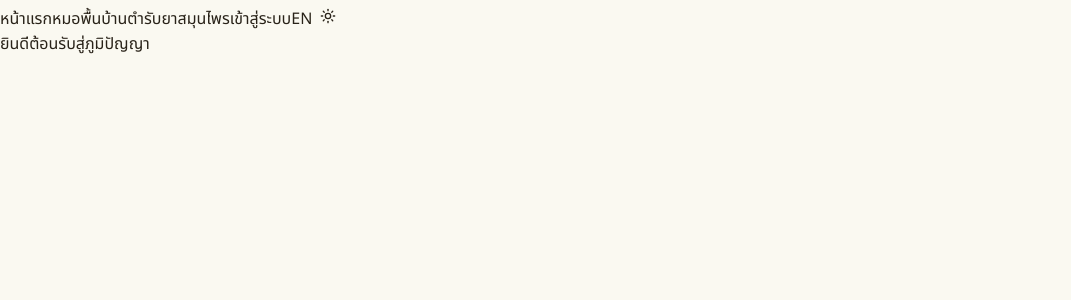
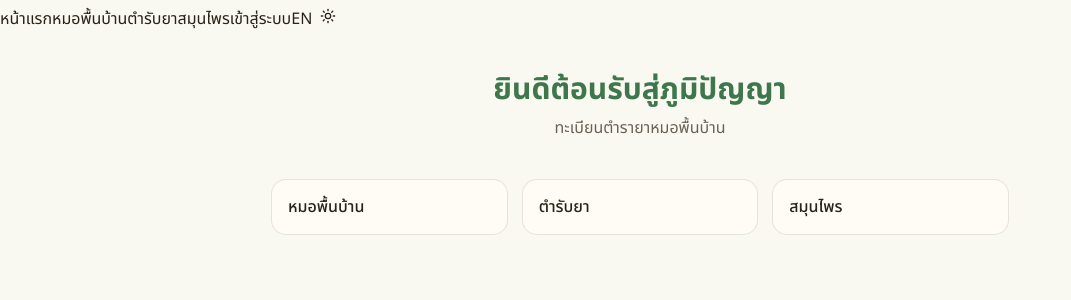
Before and after one commit to willywotz/phum-panya, a Next.js app in the folder web/: page / in a window 1280 px wide. Shown: the top 300 px of the page, without its empty margins (0-1071 px from the left). Built offline with nearby package versions, Linux system fonts and the light colour scheme.

Commit message:
feat(web): landing page with hero and browse cards
Co-Authored-By: Claude Opus 4.8 <noreply@anthropic.com>

```diff
--- a/web/app/(public)/page.tsx
+++ b/web/app/(public)/page.tsx
@@ -1,12 +1,35 @@
 'use client';
 
+import Link from 'next/link';
+
+import { Card, CardHeader, CardTitle } from '@/components/ui/card';
 import { useT } from '@/lib/i18n';
+
+const cards = [
+  { href: '/doctors', key: 'doctors' },
+  { href: '/recipes', key: 'recipes' },
+  { href: '/herbs', key: 'herbs' },
+] as const;
 
 export default function HomePage() {
   const t = useT();
   return (
-    <main>
-      <h1>{t('welcome')}</h1>
+    <main className="mx-auto max-w-3xl px-4 py-10">
+      <section className="mb-10 text-center">
+        <h1 className="text-3xl font-bold text-primary">{t('welcome')}</h1>
+        <p className="mt-2 text-muted-foreground">{t('tagline')}</p>
+      </section>
+      <div className="grid gap-4 sm:grid-cols-3">
+        {cards.map(({ href, key }) => (
+          <Link key={href} href={href} className="block">
+            <Card className="h-full transition-colors hover:border-primary">
+              <CardHeader>
+                <CardTitle>{t(key)}</CardTitle>
+              </CardHeader>
+            </Card>
+          </Link>
+        ))}
+      </div>
     </main>
   );
 }
--- /dev/null
+++ b/web/components/ui/card.tsx
@@ -0,0 +1,103 @@
+import * as React from "react"
+
+import { cn } from "@/lib/utils"
+
+function Card({
+  className,
+  size = "default",
+  ...props
+}: React.ComponentProps<"div"> & { size?: "default" | "sm" }) {
+  return (
+    <div
+      data-slot="card"
+      data-size={size}
+      className={cn(
+        "group/card flex flex-col gap-(--card-spacing) overflow-hidden rounded-xl bg-card py-(--card-spacing) text-sm text-card-foreground ring-1 ring-foreground/10 [--card-spacing:--spacing(4)] has-data-[slot=card-footer]:pb-0 has-[>img:first-child]:pt-0 data-[size=sm]:[--card-spacing:--spacing(3)] data-[size=sm]:has-data-[slot=card-footer]:pb-0 *:[img:first-child]:rounded-t-xl *:[img:last-child]:rounded-b-xl",
+        className
+      )}
+      {...props}
+    />
+  )
+}
+
+function CardHeader({ className, ...props }: React.ComponentProps<"div">) {
+  return (
+    <div
+      data-slot="card-header"
+      className={cn(
+        "group/card-header @container/card-header grid auto-rows-min items-start gap-1 rounded-t-xl px-(--card-spacing) has-data-[slot=card-action]:grid-cols-[1fr_auto] has-data-[slot=card-description]:grid-rows-[auto_auto] [.border-b]:pb-(--card-spacing)",
+        className
+      )}
+      {...props}
+    />
+  )
+}
+
+function CardTitle({ className, ...props }: React.ComponentProps<"div">) {
+  return (
+    <div
+      data-slot="card-title"
+      className={cn(
+        "font-heading text-base leading-snug font-medium group-data-[size=sm]/card:text-sm",
+        className
+      )}
+      {...props}
+    />
+  )
+}
+
+function CardDescription({ className, ...props }: React.ComponentProps<"div">) {
+  return (
+    <div
+      data-slot="card-description"
+      className={cn("text-sm text-muted-foreground", className)}
+      {...props}
+    />
+  )
+}
+
+function CardAction({ className, ...props }: React.ComponentProps<"div">) {
+  return (
+    <div
+      data-slot="card-action"
+      className={cn(
+        "col-start-2 row-span-2 row-start-1 self-start justify-self-end",
+        className
+      )}
+      {...props}
+    />
+  )
+}
+
+function CardContent({ className, ...props }: React.ComponentProps<"div">) {
+  return (
+    <div
+      data-slot="card-content"
+      className={cn("px-(--card-spacing)", className)}
+      {...props}
+    />
+  )
+}
+
+function CardFooter({ className, ...props }: React.ComponentProps<"div">) {
+  return (
+    <div
+      data-slot="card-footer"
+      className={cn(
+        "flex items-center rounded-b-xl border-t bg-muted/50 p-(--card-spacing)",
+        className
+      )}
+      {...props}
+    />
+  )
+}
+
+export {
+  Card,
+  CardHeader,
+  CardFooter,
+  CardTitle,
+  CardAction,
+  CardDescription,
+  CardContent,
+}
--- a/web/lib/i18n.tsx
+++ b/web/lib/i18n.tsx
@@ -108,6 +108,7 @@ const th: Dictionary = {
   ageRange60plus: '60 ปีขึ้นไป',
   home: 'หน้าแรก',
   welcome: 'ยินดีต้อนรับสู่ภูมิปัญญา',
+  tagline: 'ทะเบียนตำรายาหมอพื้นบ้าน',
   publicNav: 'เมนูสาธารณะ',
   search: 'ค้นหา',
   allDistricts: 'ทุกอำเภอ',
@@ -222,6 +223,7 @@ const en: Dictionary = {
   ageRange60plus: '60+',
   home: 'Home',
   welcome: 'Welcome to Phum Panya',
+  tagline: 'Folk-medicine registry',
   publicNav: 'Public menu',
   search: 'Search',
   allDistricts: 'All districts',
```
Also changed, not shown: 1 other file (tests, documents, lock files or other folders).
